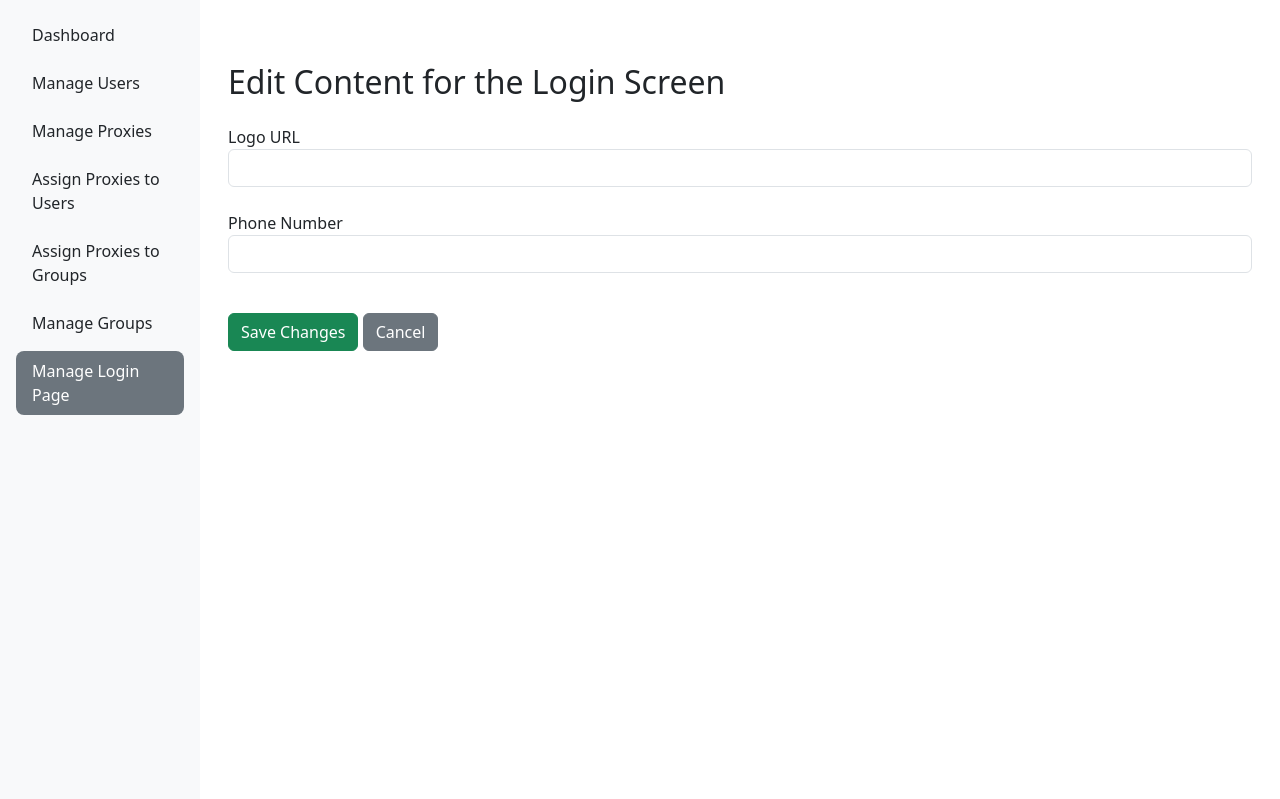
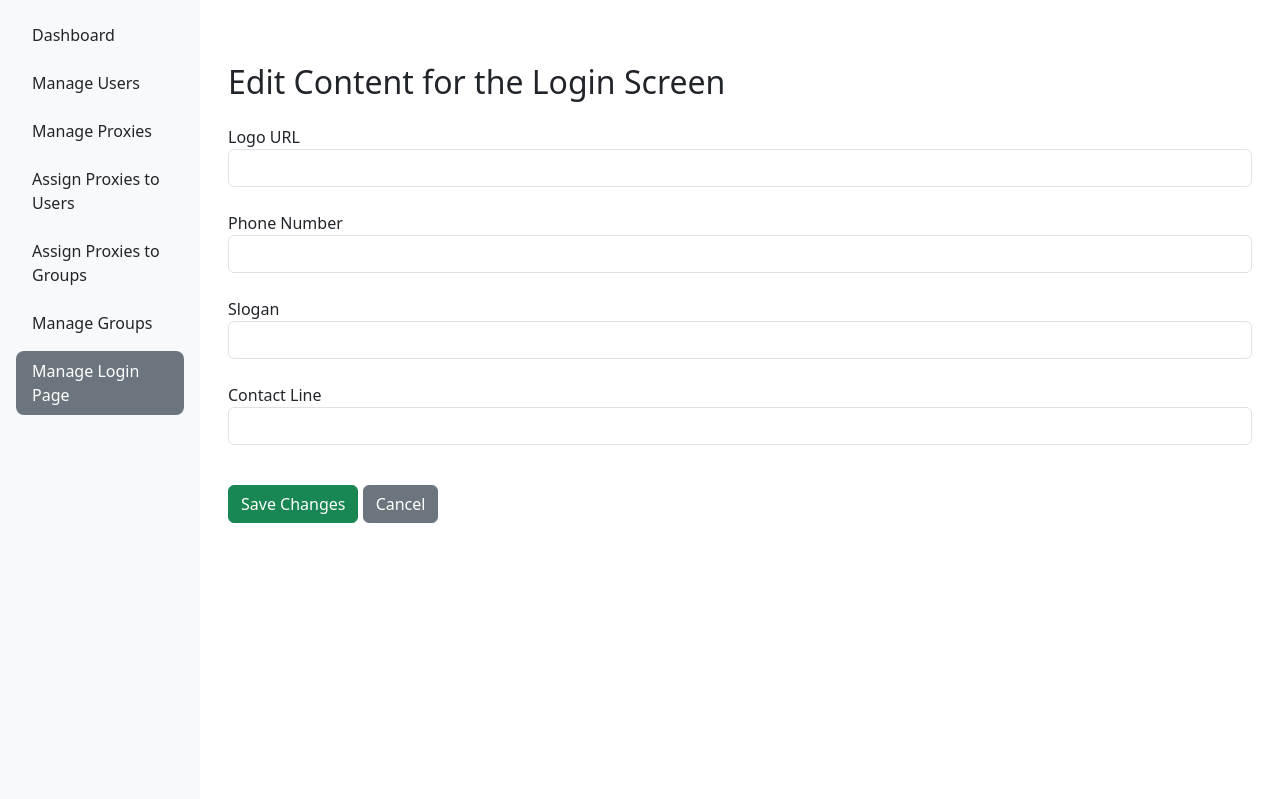
Before and after one commit to MaazAhmd/Proxy-Browser, a Flask app: page /content/edit in a window 1280 px wide. Shown: the part 65-864 px from the top of the page. Run offline with Flask 3, Linux system fonts and the light colour scheme; the visitor is signed in with stand-in values (Sample User, id 1); data that the repository does not hold is empty.

Commit message:
Add login content fields

```diff
--- a/Admin-Panel/content.py
+++ b/Admin-Panel/content.py
@@ -34,13 +34,17 @@ def edit_login_content():
     if request.method == 'POST':
         logo_url = request.form.get('logo_url')
         phone_number = request.form.get('phone_number')
+        slogan = request.form.get('slogan')
+        contact_line=  request.form.get('contact_line')
 
         if content:
             content.logo_url = logo_url
             content.phone_number = phone_number
+            content.slogan = slogan
+            content.contact_line = contact_line
 
         else:
-            content = LoginPageContent(logo_url=logo_url, phone_number=phone_number)
+            content = LoginPageContent(logo_url=logo_url, phone_number=phone_number, slogan=slogan, contact_line=contact_line)
             db.session.add(content)
 
         try:
--- a/Admin-Panel/templates/content/edit_login_content.html
+++ b/Admin-Panel/templates/content/edit_login_content.html
@@ -13,6 +13,14 @@
             <label for="phone_number">Phone Number</label>
             <input type="text" class="form-control" id="phone_number" name="phone_number" value="{{ content.phone_number if content else '' }}">
         </div>
+        <div class="form-group my-4">
+            <label for="slogan">Slogan</label>
+            <input type="text" class="form-control" id="slogan" name="slogan" value="{{ content.slogan if content else '' }}">
+        </div>
+        <div class="form-group my-4">
+            <label for="contact_line">Contact Line</label>
+            <input type="text" class="form-control" id="contact_line" name="contact_line" value="{{ content.contact_line if content else '' }}">
+        </div>
 
         <button type="submit" class="btn btn-success mt-3">Save Changes</button>
         <a href="{{ url_for('content.manage_login_content') }}" class="btn btn-secondary mt-3">Cancel</a>
--- a/Desktop-Browser/globals.py
+++ b/Desktop-Browser/globals.py
@@ -13,7 +13,7 @@ class Config:
     CLOUDFLARE_SECRET_KEY = "562e52307799862466c2e92d6491d47e7ab226bacf85e8427694b43c378e3352"
     CLOUDFLARE_ENDPOINT_URL = "https://381f96a585f51192da401d83b4af0f89.r2.cloudflarestorage.com"
     SECRET_KEY = 'QR2vZ7ocC7JkF0b02Kd7a5slN92MYgvd'
-    CURRENT_VERSION = 3.0
+    CURRENT_VERSION = 3.3
     CLOUD_VERSION_FILE = "version.json"
     INSTALLER_FILE = "Setup - Espot Browser.exe"
 config = Config()
```
Also changed, not shown: 1 other file.
